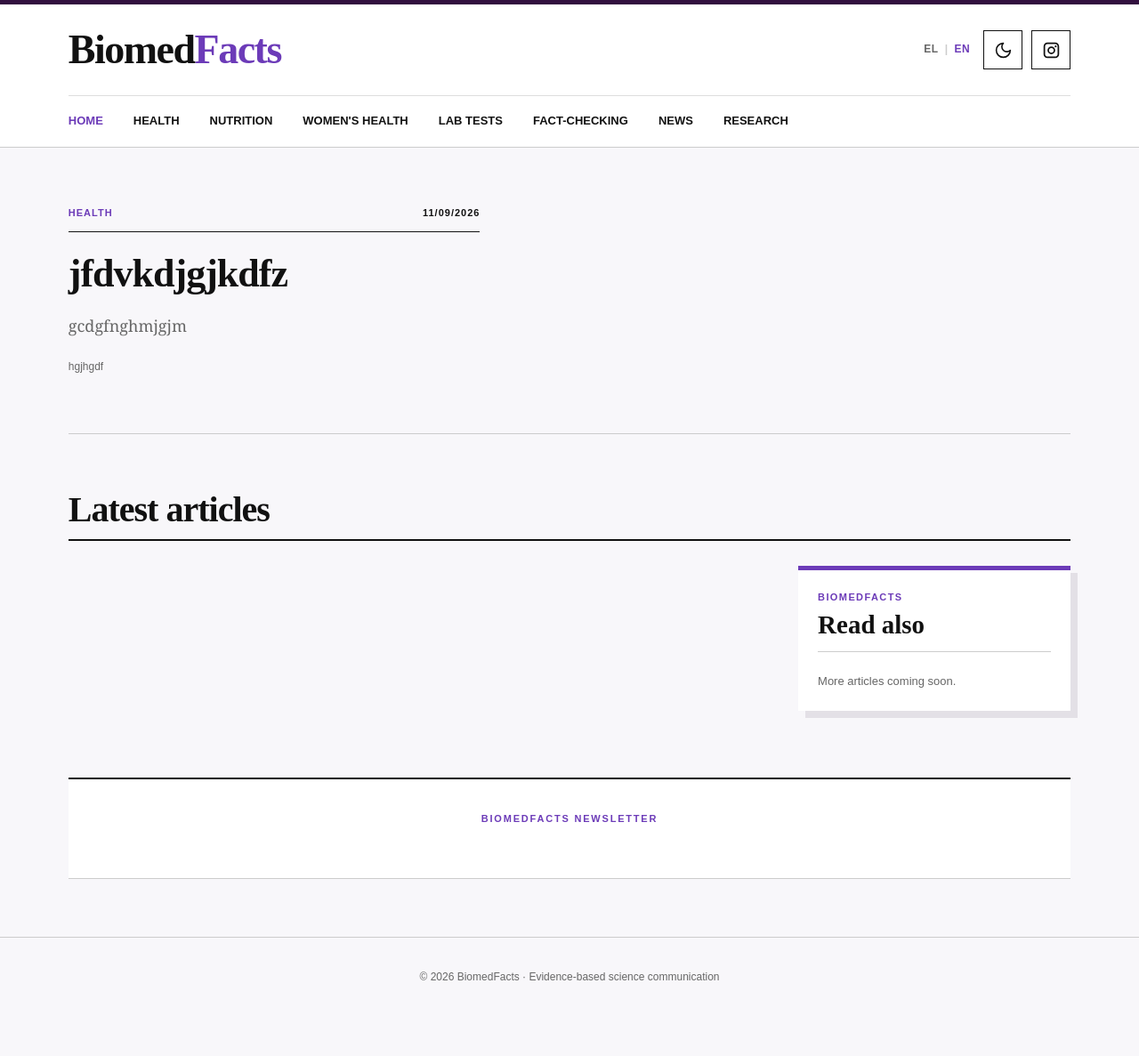
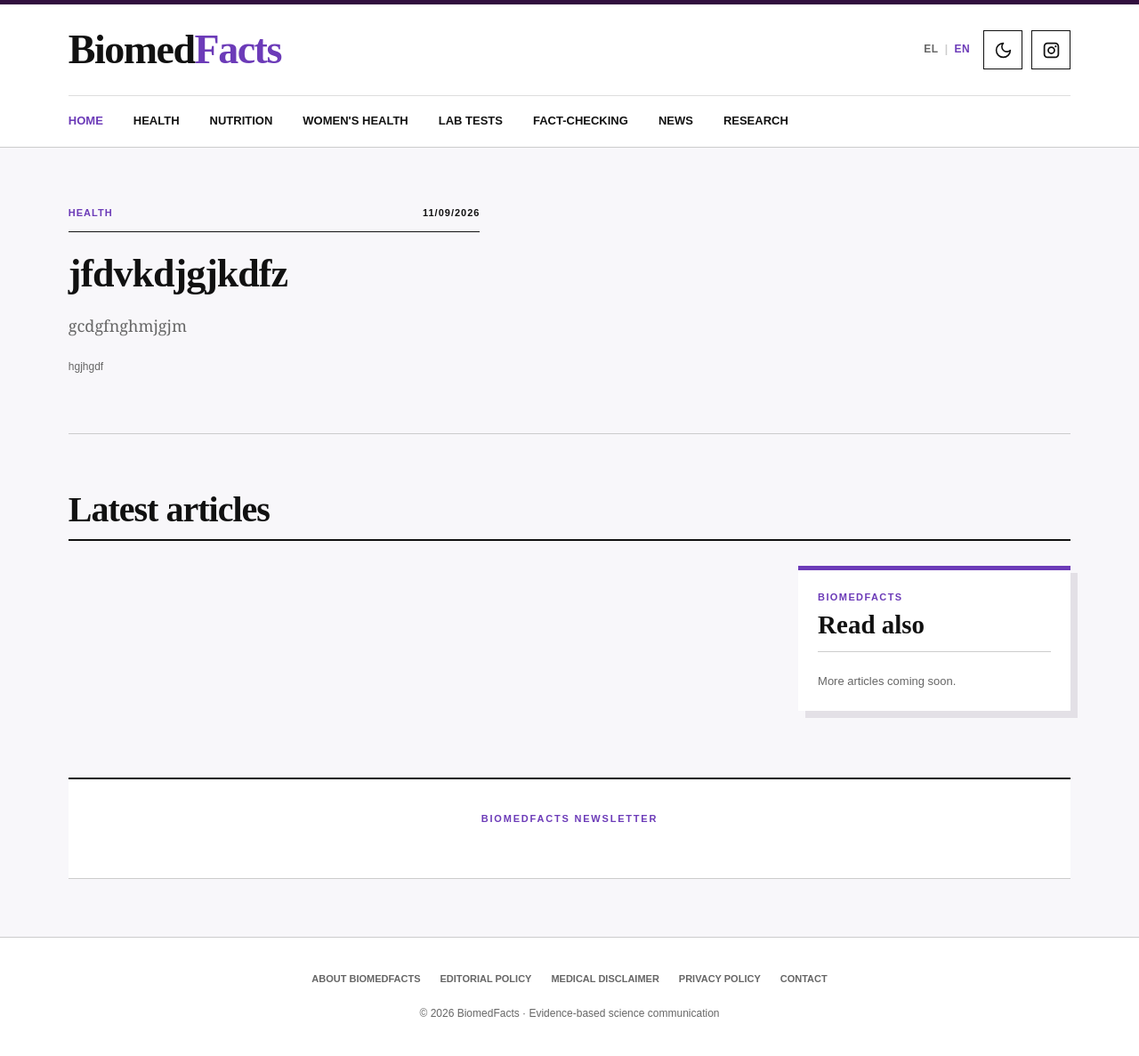
Before and after one commit to BiomedFacts/BiomedFacts, a Jekyll site: the page built from en/index.html, in a window 1280 px wide. Shown: the whole page at 89% size. Built offline with Jekyll 4.4.1, drawn with Linux system fonts in a browser that asks for light colours; before the commit the page ends 1144 px from its top, so only the background shows below that.

Commit message:
Update index.html

```diff
--- a/en/index.html
+++ b/en/index.html
@@ -180,7 +180,6 @@
 
 
     .logo span {
-
       color: var(--accent);
     }
 
@@ -218,26 +217,17 @@
       color: var(--muted);
 
       text-decoration: none;
-
-      transition:
-        color 0.2s ease;
-    }
-
-
-    .language-switch a:hover {
+    }
+
+
+    .language-switch a:hover,
+    .language-switch .active-language {
 
       color: var(--accent);
     }
 
 
-    .language-switch .active-language {
-
-      color: var(--accent);
-    }
-
-
     .language-divider {
-
       color: var(--border);
     }
 
@@ -357,9 +347,6 @@
       text-transform: uppercase;
 
       cursor: pointer;
-
-      transition:
-        color 0.2s ease;
     }
 
 
@@ -564,10 +551,7 @@
       display: grid;
 
       grid-template-columns:
-        repeat(
-          2,
-          minmax(0, 1fr)
-        );
+        repeat(2, minmax(0, 1fr));
 
       gap:
         42px 30px;
@@ -659,7 +643,6 @@
 
 
     .article-card h2 a:hover {
-
       color: var(--accent);
     }
 
@@ -691,8 +674,7 @@
 
     .read-also {
 
-      background:
-        var(--surface);
+      background: var(--surface);
 
       border-top:
         5px solid var(--accent);
@@ -809,8 +791,7 @@
 
     .empty-language {
 
-      background:
-        var(--surface);
+      background: var(--surface);
 
       padding:
         60px 25px;
@@ -847,8 +828,7 @@
 
       padding: 35px;
 
-      background:
-        var(--surface);
+      background: var(--surface);
 
       text-align: center;
 
@@ -866,8 +844,7 @@
       padding:
         36px 20px;
 
-      background:
-        var(--surface);
+      background: var(--surface);
 
       border-top:
         2px solid var(--text);
@@ -913,10 +890,64 @@
       margin-top: 65px;
 
       padding:
-        35px 20px;
+        38px 6%;
+
+      background: var(--surface);
 
       border-top:
         1px solid var(--border);
+    }
+
+
+    .footer-inner {
+
+      width:
+        min(1100px, 100%);
+
+      margin:
+        0 auto;
+    }
+
+
+    .footer-links {
+
+      display: flex;
+
+      justify-content: center;
+
+      flex-wrap: wrap;
+
+      gap:
+        10px 22px;
+
+      margin-bottom: 20px;
+    }
+
+
+    .footer-links a {
+
+      color: var(--muted);
+
+      font-size: 11px;
+
+      font-weight: bold;
+
+      text-decoration: none;
+
+      text-transform: uppercase;
+
+      transition:
+        color 0.2s ease;
+    }
+
+
+    .footer-links a:hover {
+
+      color: var(--accent);
+    }
+
+
+    .footer-copy {
 
       color: var(--muted);
 
@@ -1071,6 +1102,19 @@
 
         padding:
           30px 8px;
+      }
+
+
+      .footer-links {
+
+        gap:
+          11px 17px;
+      }
+
+
+      .footer-links a {
+
+        font-size: 10px;
       }
 
     }
@@ -1101,7 +1145,6 @@
       </div>
 
     </a>
-
 
 
     <div class="header-actions">
@@ -1135,7 +1178,6 @@
         </a>
 
       </div>
-
 
 
       <button
@@ -1186,7 +1228,6 @@
       </button>
 
 
-
       <a
         class="icon-button instagram-button"
         href="https://www.instagram.com/biomedical_sciences.gr/"
@@ -1215,7 +1256,6 @@
   </div>
 
 
-
   <nav id="category-nav">
 
     <a
@@ -1308,7 +1327,6 @@
     %}
 
   {% endunless %}
-
 
 
   <section
@@ -1340,7 +1358,6 @@
       </div>
 
 
-
       <h1 class="featured-title">
 
         <a
@@ -1354,7 +1371,6 @@
       </h1>
 
 
-
       {% if featured_post.excerpt %}
 
         <p class="featured-excerpt">
@@ -1366,7 +1382,6 @@
       {% endif %}
 
 
-
       {% if featured_post.author %}
 
         <p class="featured-author">
@@ -1379,7 +1394,6 @@
 
 
     </div>
-
 
 
     <div>
@@ -1408,7 +1422,6 @@
   </section>
 
 
-
   <section
     class="latest-area"
     id="latest"
@@ -1427,7 +1440,6 @@
       </h2>
 
     </div>
-
 
 
     <div class="content-layout">
@@ -1469,7 +1481,6 @@
               {% endif %}
 
 
-
               <div class="article-card-meta">
 
 
@@ -1488,7 +1499,6 @@
 
 
               </div>
-
 
 
               <h2>
@@ -1504,7 +1514,6 @@
               </h2>
 
 
-
               {% if post.excerpt %}
 
                 <p class="article-card-excerpt">
@@ -1514,7 +1523,6 @@
                 </p>
 
               {% endif %}
-
 
 
               {% if post.author %}
@@ -1544,7 +1552,6 @@
       </div>
 
 
-
       <aside class="read-also">
 
 
@@ -1560,12 +1567,10 @@
           Read also
 
         </h2>
-
 
 
         {% assign skipped = 0 %}
         {% assign read_count = 0 %}
-
 
 
         {% for post in english_posts %}
@@ -1603,7 +1608,6 @@
                 </div>
 
 
-
                 <div>
 
 
@@ -1644,7 +1648,6 @@
 
 
         {% endfor %}
-
 
 
         {% if read_count == 0 %}
@@ -1670,26 +1673,20 @@
     </div>
 
 
-
     <section id="empty-message">
 
       <h2>
-
         There are no articles in this category yet.
-
       </h2>
 
       <p>
-
         New content will be added soon.
-
       </p>
 
     </section>
 
 
   </section>
-
 
 
 {% else %}
@@ -1701,15 +1698,11 @@
   >
 
     <h1>
-
       BiomedFacts in English
-
     </h1>
 
     <p>
-
       English articles are coming soon.
-
     </p>
 
   </section>
@@ -1717,9 +1710,6 @@
 
 {% endif %}
 
-
-
-<!-- REAL BEEHIIV NEWSLETTER -->
 
 <section class="newsletter">
 
@@ -1753,7 +1743,50 @@
 
 <footer>
 
-  © 2026 BiomedFacts · Evidence-based science communication
+
+  <div class="footer-inner">
+
+
+    <div class="footer-links">
+
+
+      <a href="{{ '/en/about/' | relative_url }}">
+        About BiomedFacts
+      </a>
+
+
+      <a href="{{ '/en/editorial-policy/' | relative_url }}">
+        Editorial Policy
+      </a>
+
+
+      <a href="{{ '/en/medical-disclaimer/' | relative_url }}">
+        Medical Disclaimer
+      </a>
+
+
+      <a href="{{ '/en/privacy-policy/' | relative_url }}">
+        Privacy Policy
+      </a>
+
+
+      <a href="{{ '/en/contact/' | relative_url }}">
+        Contact
+      </a>
+
+
+    </div>
+
+
+    <div class="footer-copy">
+
+      © 2026 BiomedFacts · Evidence-based science communication
+
+    </div>
+
+
+  </div>
+
 
 </footer>
 
@@ -1877,7 +1910,6 @@
         let visible = 0;
 
 
-
         categoryLinks.forEach(
           item => {
 
@@ -1892,7 +1924,6 @@
         this.classList.add(
           "active"
         );
-
 
 
         filterableArticles.forEach(
@@ -1927,7 +1958,6 @@
         );
 
 
-
         if (featuredSection) {
 
           featuredSection.style.display =
@@ -1938,7 +1968,6 @@
         }
 
 
-
         if (sectionTitle) {
 
           if (category === "all") {
```
Also changed, not shown: other parts of en/index.html (+11 -45 lines).
